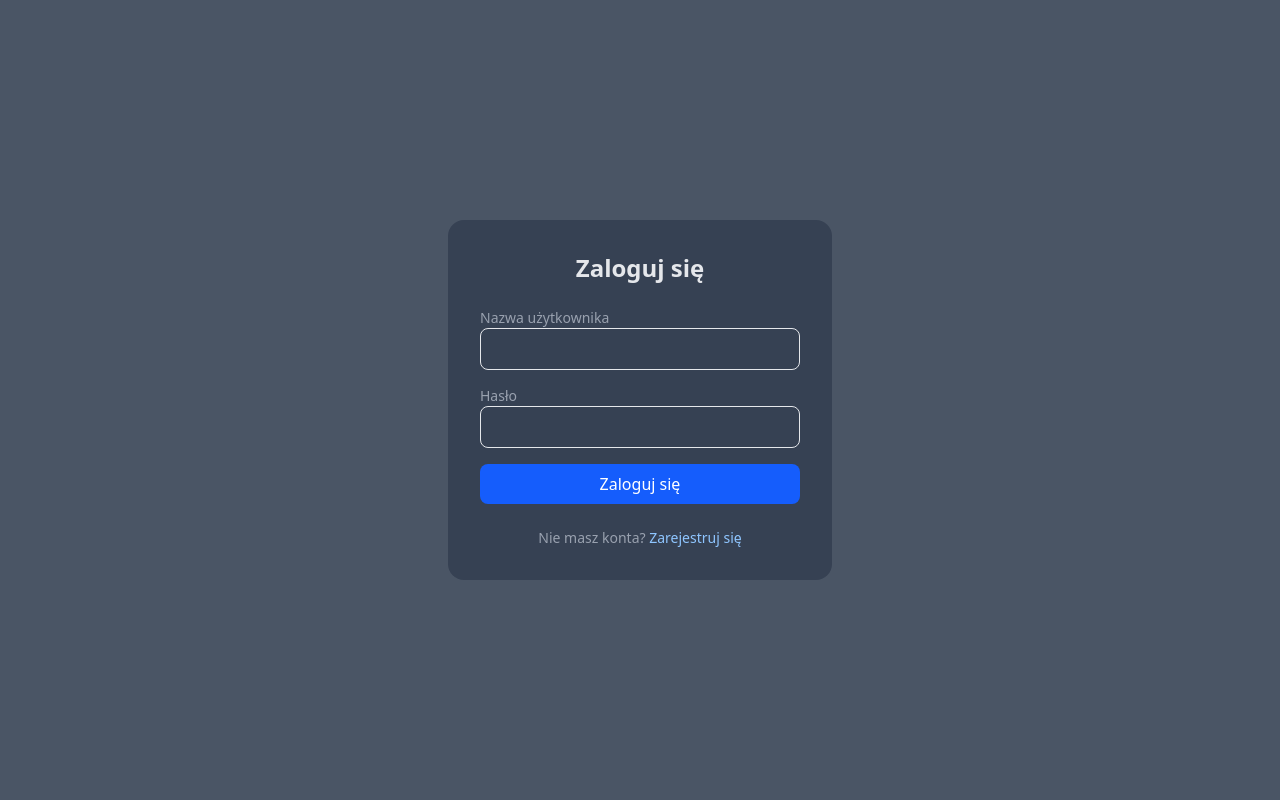
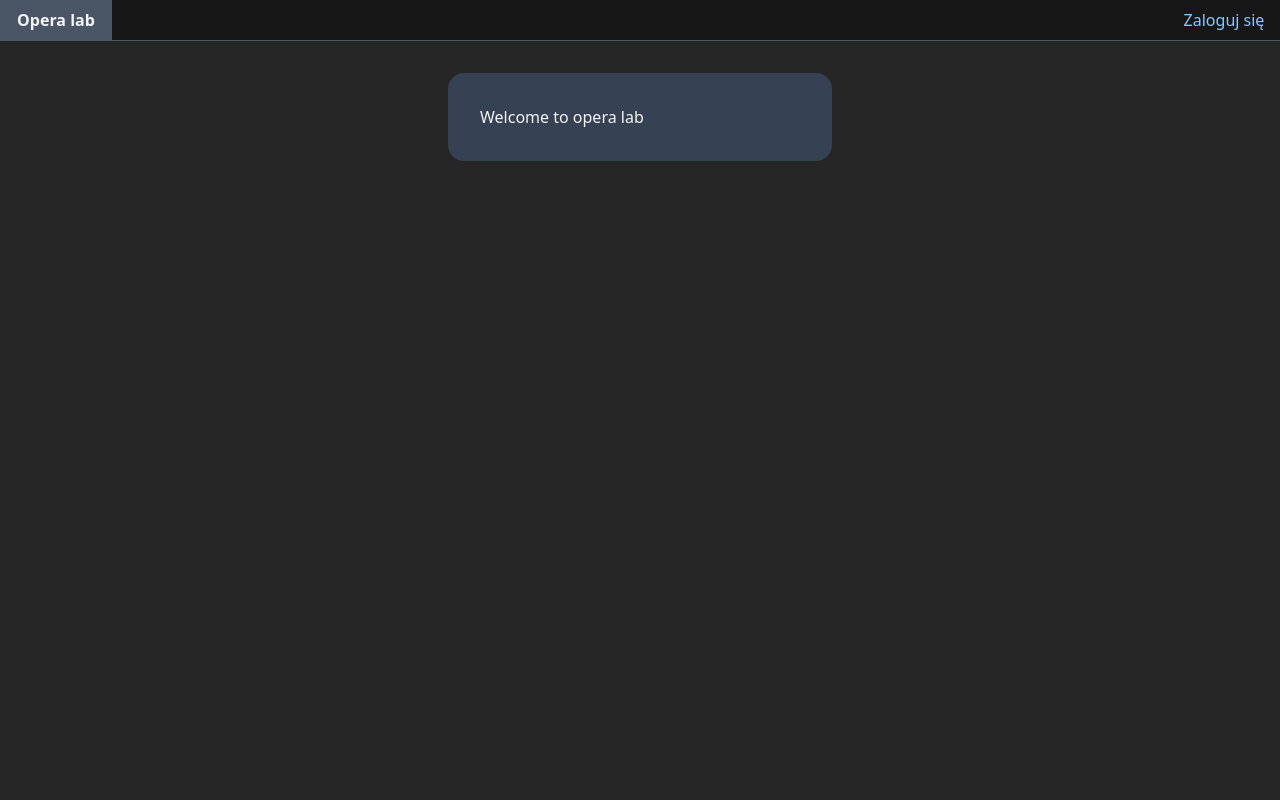
Before and after one commit to Paszczak1987/opera_lab, a Django app: page / in a window 1280 px wide. Run offline with Django 5.2, Linux system fonts and the light colour scheme; some libraries are stand-ins or nearby versions.

Commit message:
improved layout nav working login also

```diff
--- a/config/settings.py
+++ b/config/settings.py
@@ -117,7 +117,7 @@
 
 AUTH_USER_MODEL = 'users.User'
 
-LOGIN_URL = '/'
+LOGIN_URL = '/login'
 LOGIN_REDIRECT_URL = '/welcome/'
 LOGOUT_REDIRECT_URL = '/'
 
--- a/home/templates/home/home.html
+++ b/home/templates/home/home.html
@@ -1,29 +1,6 @@
 {% extends "home/home_base.html" %}
 {% block home_content %}
     <div class="bg-gray-700 rounded-2xl p-8 w-full max-w-sm">
-        <h1 class="text-2xl font-bold text-center text-gray-200 mb-6">Zaloguj się</h1>
-        <form method="post" class="space-y-4">
-            {% csrf_token %}
-            {% if form.non_field_errors %}
-                <div class="bg-red-100 text-red-600 px-3 py-2 rounded-md text-sm">{{ form.non_field_errors }}</div>
-            {% endif %}
-            <div>
-                <label for="{{ form.username.id_for_label }}"
-                       class="block text-sm text-gray-400">Nazwa użytkownika</label>
-                {{ form.username }}
-            </div>
-            <div>
-                <label for="{{ form.password.id_for_label }}"
-                       class="block text-sm text-gray-400">Hasło</label>
-                {{ form.password }}
-            </div>
-            <button type="submit"
-                    class="w-full bg-blue-600 text-white py-2 rounded-lg hover:bg-blue-700 cursor-pointer transition">
-                Zaloguj się
-            </button>
-        </form>
-        <p class="text-center text-gray-400 text-sm mt-6">
-            Nie masz konta? <a href="#" class="text-blue-300 hover:underline">Zarejestruj się</a>
-        </p>
+        <h1>Welcome to opera lab</h1>
     </div>
 {% endblock home_content %}
--- a/home/templates/home/home_base.html
+++ b/home/templates/home/home_base.html
@@ -2,6 +2,11 @@
 {% block header %}
     {# #}
 {% endblock header %}
+{
+{% block aside %}
+    {# #}
+{% endblock aside %}
+}
 {% block content %}
     {% block home_content %}
         {# #}
--- a/home/urls.py
+++ b/home/urls.py
@@ -4,6 +4,7 @@
 app_name = 'home'
 urlpatterns = [
     path('', views.HomeMainView.as_view(), name='home'),
-    path('welcome/', views.WelcomeView.as_view(), name='welcome'),
+    path('logged_in/', views.WelcomeView.as_view(), name='logged_in'),
+    path('login/', views.LoginView.as_view(), name='login'),
     path('logout/', views.logout_view, name='logout'),
 ]
--- a/home/views.py
+++ b/home/views.py
@@ -9,6 +9,9 @@
 class HomeMainView(TemplateView):
     template_name = 'home/home.html'
 
+class LoginView(TemplateView):
+    template_name = 'home/login.html'
+
     def get(self, request, *args, **kwargs):
         """Renderuje formularz logowania."""
         form = CustomAuthenticationForm()
@@ -19,13 +22,12 @@
         form = CustomAuthenticationForm(data=request.POST)
         if form.is_valid():
             login(request, form.get_user())
-            return redirect('home:welcome')
+            return redirect('home:logged_in')
         return render(request, self.template_name, {'form': form})
-
 
 @method_decorator(login_required, name='dispatch')
 class WelcomeView(TemplateView):
-    template_name = 'home/welcome.html'
+    template_name = 'home/logged_in.html'
 
 def logout_view(request):
     logout(request)
--- a/templates/base.html
+++ b/templates/base.html
@@ -9,14 +9,24 @@
         {% tailwind_css %}
         <title>operaLab</title>
     </head>
-    <body class="bg-gray-600">
+    <body class="bg-neutral-800 text-gray-100 h-screen flex flex-col">
+        {% include "partials/_nav.html" %}
         {% block header %}
             {# #}
         {% endblock header %}
-        <div class="flex justify-center items-center min-w-screen min-h-screen">
-            {% block content %}
-                {# #}
-            {% endblock content %}
+        <div class="flex w-full flex-1">
+            {% if user.is_authenticated %}
+                <aside class="w-28 bg-neutral-900 p-2 flex-shrink-0 border-r border-gray-600">
+                    {% block aside %}
+                        {# #}
+                    {% endblock aside %}
+                </aside>
+            {% endif %}
+            <main class="flex flex-1 justify-center items-start p-8 overflow-y-auto">
+                {% block content %}
+                    {# #}
+                {% endblock content %}
+            </main>
         </div>
     </body>
 </html>
--- /dev/null
+++ b/templates/partials/_nav.html
@@ -0,0 +1,31 @@
+<nav class="bg-neutral-900 text-gray-100 flex justify-between items-center border-b border-gray-600">
+    <div class="flex">
+        <a href="{% url user.is_authenticated|yesno:'home:logged_in,home:home' %}"
+           class="nav-link py-2 w-28 text-center font-semibold">Opera lab</a>
+        {% if user.is_authenticated %}
+            {% if user.role == 'admin' %}
+                <a href="#" class="nav-link">Panel admina</a>
+                <a href="#" class="nav-link">Użytkownicy</a>
+            {% elif user.role == 'manager' %}
+                <a href="#" class="nav-link">Zlecenia</a>
+                <a href="#" class="nav-link">Raporty</a>
+            {% elif user.role == 'technician' %}
+                <a href="#" class="nav-link">Moje próbki</a>
+            {% elif user.role == 'client' %}
+                <a href="#" class="nav-link">Historia badań</a>
+            {% elif user.role == 'viewer' %}
+                <a href="#" class="nav-link">Statystyki</a>
+            {% endif %}
+        {% endif %}
+    </div>
+    <div class="flex items-center">
+        {% if user.is_authenticated %}
+            <span class="mr-2 text-sm text-gray-400 py-2">{{ user.first_name }} {{ user.last_name }}</span>
+            <a href="{% url 'home:logout' %}"
+               class="nav-link text-blue-300 py-2 w-28 text-center">Wyloguj się</a>
+        {% else %}
+            <a href="{% url 'home:login' %}"
+               class="nav-link text-blue-300 py-2 w-28 text-center">Zaloguj się</a>
+        {% endif %}
+    </div>
+</nav>
--- a/theme/static/css/dist/styles.css
+++ b/theme/static/css/dist/styles.css
@@ -10,18 +10,19 @@
       "Courier New", monospace;
     --color-red-100: oklch(93.6% 0.032 17.717);
     --color-red-600: oklch(57.7% 0.245 27.325);
-    --color-red-700: oklch(50.5% 0.213 27.518);
     --color-blue-300: oklch(80.9% 0.105 251.813);
     --color-blue-400: oklch(70.7% 0.165 254.624);
     --color-blue-600: oklch(54.6% 0.245 262.881);
     --color-blue-700: oklch(48.8% 0.243 264.376);
     --color-gray-50: oklch(98.5% 0.002 247.839);
+    --color-gray-100: oklch(96.7% 0.003 264.542);
     --color-gray-200: oklch(92.8% 0.006 264.531);
     --color-gray-400: oklch(70.7% 0.022 261.325);
     --color-gray-600: oklch(44.6% 0.03 256.802);
     --color-gray-700: oklch(37.3% 0.034 259.733);
+    --color-neutral-800: oklch(26.9% 0 0);
+    --color-neutral-900: oklch(20.5% 0 0);
     --color-black: #000;
-    --color-white: #fff;
     --spacing: 0.25rem;
     --container-sm: 24rem;
     --text-sm: 0.875rem;
@@ -34,8 +35,6 @@
     --font-weight-bold: 700;
     --tracking-normal: 0em;
     --leading-normal: 1.5;
-    --radius-md: 0.375rem;
-    --radius-lg: 0.5rem;
     --radius-2xl: 1rem;
     --ease-in-out: cubic-bezier(0.4, 0, 0.2, 1);
     --default-transition-duration: 150ms;
@@ -229,11 +228,17 @@
   .mx-auto {
     margin-inline: auto;
   }
-  .mt-6 {
-    margin-top: calc(var(--spacing) * 6);
+  .mt-5 {
+    margin-top: calc(var(--spacing) * 5);
+  }
+  .mr-2 {
+    margin-right: calc(var(--spacing) * 2);
   }
   .mb-4 {
     margin-bottom: calc(var(--spacing) * 4);
+  }
+  .mb-5 {
+    margin-bottom: calc(var(--spacing) * 5);
   }
   .mb-6 {
     margin-bottom: calc(var(--spacing) * 6);
@@ -244,14 +249,11 @@
   .flex {
     display: flex;
   }
-  .inline-block {
-    display: inline-block;
-  }
   .h-screen {
     height: 100vh;
   }
-  .min-h-screen {
-    min-height: 100vh;
+  .w-28 {
+    width: calc(var(--spacing) * 28);
   }
   .w-full {
     width: 100%;
@@ -259,14 +261,26 @@
   .max-w-sm {
     max-width: var(--container-sm);
   }
-  .min-w-screen {
-    min-width: 100vw;
+  .flex-1 {
+    flex: 1;
+  }
+  .flex-shrink-0 {
+    flex-shrink: 0;
   }
   .cursor-pointer {
     cursor: pointer;
   }
+  .flex-col {
+    flex-direction: column;
+  }
   .items-center {
     align-items: center;
+  }
+  .items-start {
+    align-items: flex-start;
+  }
+  .justify-between {
+    justify-content: space-between;
   }
   .justify-center {
     justify-content: center;
@@ -276,14 +290,22 @@
     margin-block-start: calc(calc(var(--spacing) * 4) * var(--tw-space-y-reverse));
     margin-block-end: calc(calc(var(--spacing) * 4) * calc(1 - var(--tw-space-y-reverse)));
   }
+  .overflow-y-auto {
+    overflow-y: auto;
+  }
   .rounded-2xl {
     border-radius: var(--radius-2xl);
   }
-  .rounded-lg {
-    border-radius: var(--radius-lg);
+  .border-r {
+    border-right-style: var(--tw-border-style);
+    border-right-width: 1px;
   }
-  .rounded-md {
-    border-radius: var(--radius-md);
+  .border-b {
+    border-bottom-style: var(--tw-border-style);
+    border-bottom-width: 1px;
+  }
+  .border-gray-600 {
+    border-color: var(--color-gray-600);
   }
   .bg-blue-600 {
     background-color: var(--color-blue-600);
@@ -291,26 +313,26 @@
   .bg-gray-50 {
     background-color: var(--color-gray-50);
   }
-  .bg-gray-600 {
-    background-color: var(--color-gray-600);
-  }
   .bg-gray-700 {
     background-color: var(--color-gray-700);
+  }
+  .bg-neutral-800 {
+    background-color: var(--color-neutral-800);
+  }
+  .bg-neutral-900 {
+    background-color: var(--color-neutral-900);
   }
   .bg-red-100 {
     background-color: var(--color-red-100);
   }
-  .bg-red-600 {
-    background-color: var(--color-red-600);
+  .p-2 {
+    padding: calc(var(--spacing) * 2);
   }
   .p-8 {
     padding: calc(var(--spacing) * 8);
   }
   .px-3 {
     padding-inline: calc(var(--spacing) * 3);
-  }
-  .px-4 {
-    padding-inline: calc(var(--spacing) * 4);
   }
   .py-2 {
     padding-block: calc(var(--spacing) * 2);
@@ -355,6 +377,9 @@
   .text-blue-300 {
     color: var(--color-blue-300);
   }
+  .text-gray-100 {
+    color: var(--color-gray-100);
+  }
   .text-gray-200 {
     color: var(--color-gray-200);
   }
@@ -364,38 +389,13 @@
   .text-red-600 {
     color: var(--color-red-600);
   }
-  .text-white {
-    color: var(--color-white);
-  }
   .transition {
     transition-property: color, background-color, border-color, outline-color, text-decoration-color, fill, stroke, --tw-gradient-from, --tw-gradient-via, --tw-gradient-to, opacity, box-shadow, transform, translate, scale, rotate, filter, -webkit-backdrop-filter, backdrop-filter, display, content-visibility, overlay, pointer-events;
     transition-timing-function: var(--tw-ease, var(--default-transition-timing-function));
     transition-duration: var(--tw-duration, var(--default-transition-duration));
   }
-  @media (hover: hover) {
-    .hover\:cursor-copy:hover {
-      cursor: copy;
-    }
-  }
-  @media (hover: hover) {
-    .hover\:cursor-pointer:hover {
-      cursor: pointer;
-    }
-  }
-  @media (hover: hover) {
-    .hover\:bg-blue-700:hover {
-      background-color: var(--color-blue-700);
-    }
-  }
-  @media (hover: hover) {
-    .hover\:bg-red-700:hover {
-      background-color: var(--color-red-700);
-    }
-  }
-  @media (hover: hover) {
-    .hover\:underline:hover {
-      text-decoration-line: underline;
-    }
+  .hover\:bg-blue-700:hover {
+    background-color: var(--color-blue-700);
   }
   .focus\:border-blue-400:focus {
     border-color: var(--color-blue-400);
@@ -405,10 +405,10 @@
   input,
   select,
   textarea {
-    border-radius: var(--radius-lg);
     border-style: var(--tw-border-style);
     border-width: 1px;
-    padding: calc(var(--spacing) * 2);
+    border-color: var(--color-gray-600);
+    padding: calc(var(--spacing) * 1);
     color: var(--color-gray-200);
     transition-property: color, background-color, border-color, outline-color, text-decoration-color, fill, stroke, --tw-gradient-from, --tw-gradient-via, --tw-gradient-to, opacity, box-shadow, transform, translate, scale, rotate, filter, -webkit-backdrop-filter, backdrop-filter, display, content-visibility, overlay, pointer-events;
     transition-timing-function: var(--tw-ease, var(--default-transition-timing-function));
@@ -428,10 +428,29 @@
     --tw-ring-color: var(--color-blue-400);
   }
 }
+@layer components {
+  .nav-link {
+    padding-inline: calc(var(--spacing) * 3);
+    padding-block: calc(var(--spacing) * 2);
+    transition-property: color, background-color, border-color, outline-color, text-decoration-color, fill, stroke, --tw-gradient-from, --tw-gradient-via, --tw-gradient-to, opacity, box-shadow, transform, translate, scale, rotate, filter, -webkit-backdrop-filter, backdrop-filter, display, content-visibility, overlay, pointer-events;
+    transition-timing-function: var(--tw-ease, var(--default-transition-timing-function));
+    transition-duration: var(--tw-duration, var(--default-transition-duration));
+    --tw-duration: 200ms;
+    transition-duration: 200ms;
+  }
+  .nav-link:hover {
+    background-color: var(--color-gray-600);
+  }
+}
 @property --tw-space-y-reverse {
   syntax: "*";
   inherits: false;
   initial-value: 0;
+}
+@property --tw-border-style {
+  syntax: "*";
+  inherits: false;
+  initial-value: solid;
 }
 @property --tw-leading {
   syntax: "*";
@@ -444,11 +463,6 @@
 @property --tw-tracking {
   syntax: "*";
   inherits: false;
-}
-@property --tw-border-style {
-  syntax: "*";
-  inherits: false;
-  initial-value: solid;
 }
 @property --tw-duration {
   syntax: "*";
@@ -527,10 +541,10 @@
   @supports ((-webkit-hyphens: none) and (not (margin-trim: inline))) or ((-moz-orient: inline) and (not (color:rgb(from red r g b)))) {
     *, ::before, ::after, ::backdrop {
       --tw-space-y-reverse: 0;
+      --tw-border-style: solid;
       --tw-leading: initial;
       --tw-font-weight: initial;
       --tw-tracking: initial;
-      --tw-border-style: solid;
       --tw-duration: initial;
       --tw-ease: initial;
       --tw-shadow: 0 0 #0000;
```
Also changed, not shown: home/templates/home/logged_in.html (renamed from home/templates/home/welcome.html, +11 -2 lines), home/templates/home/login.html (added, +26 -0 lines), theme/static_src/src/styles.css (+8 -3 lines).
